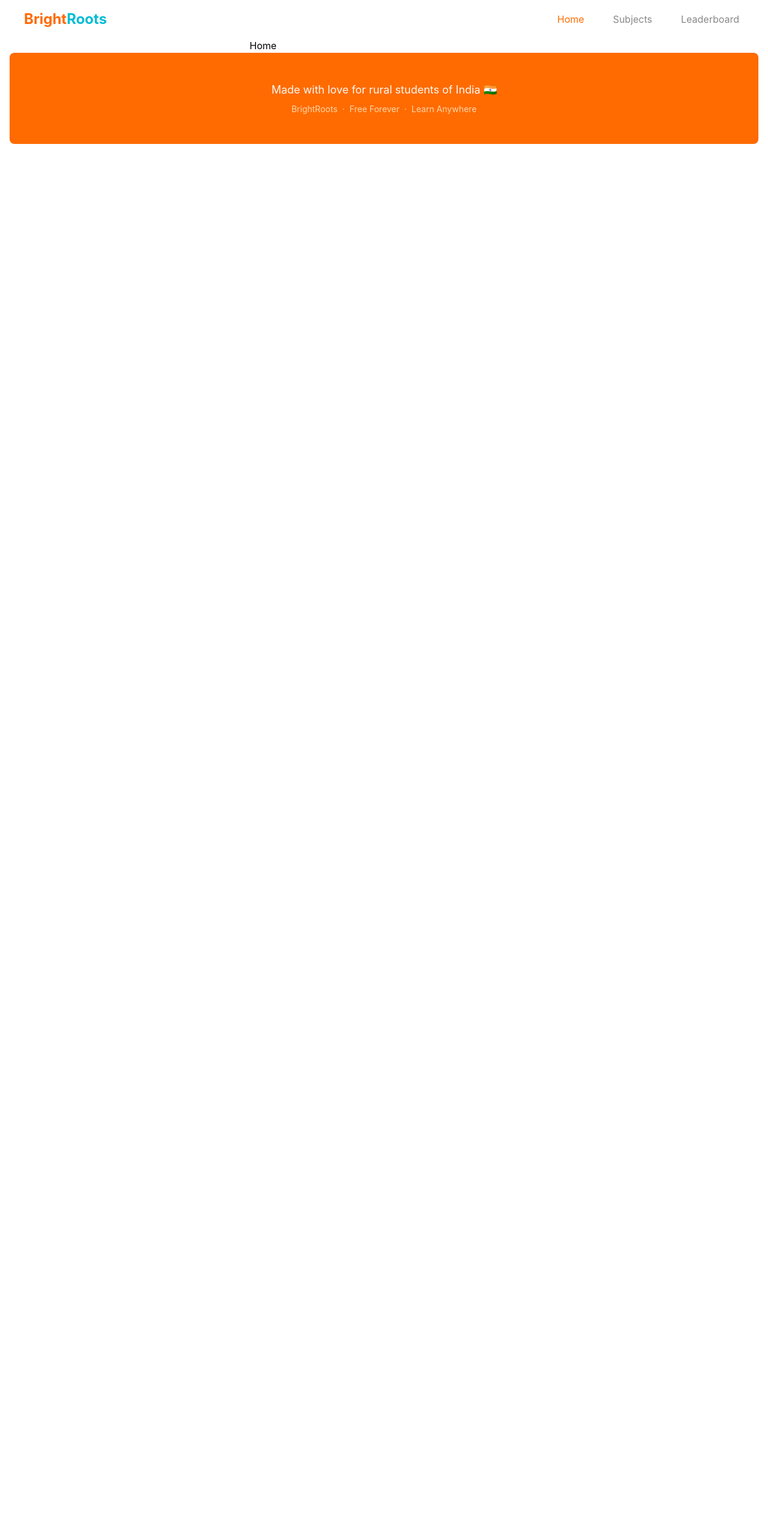
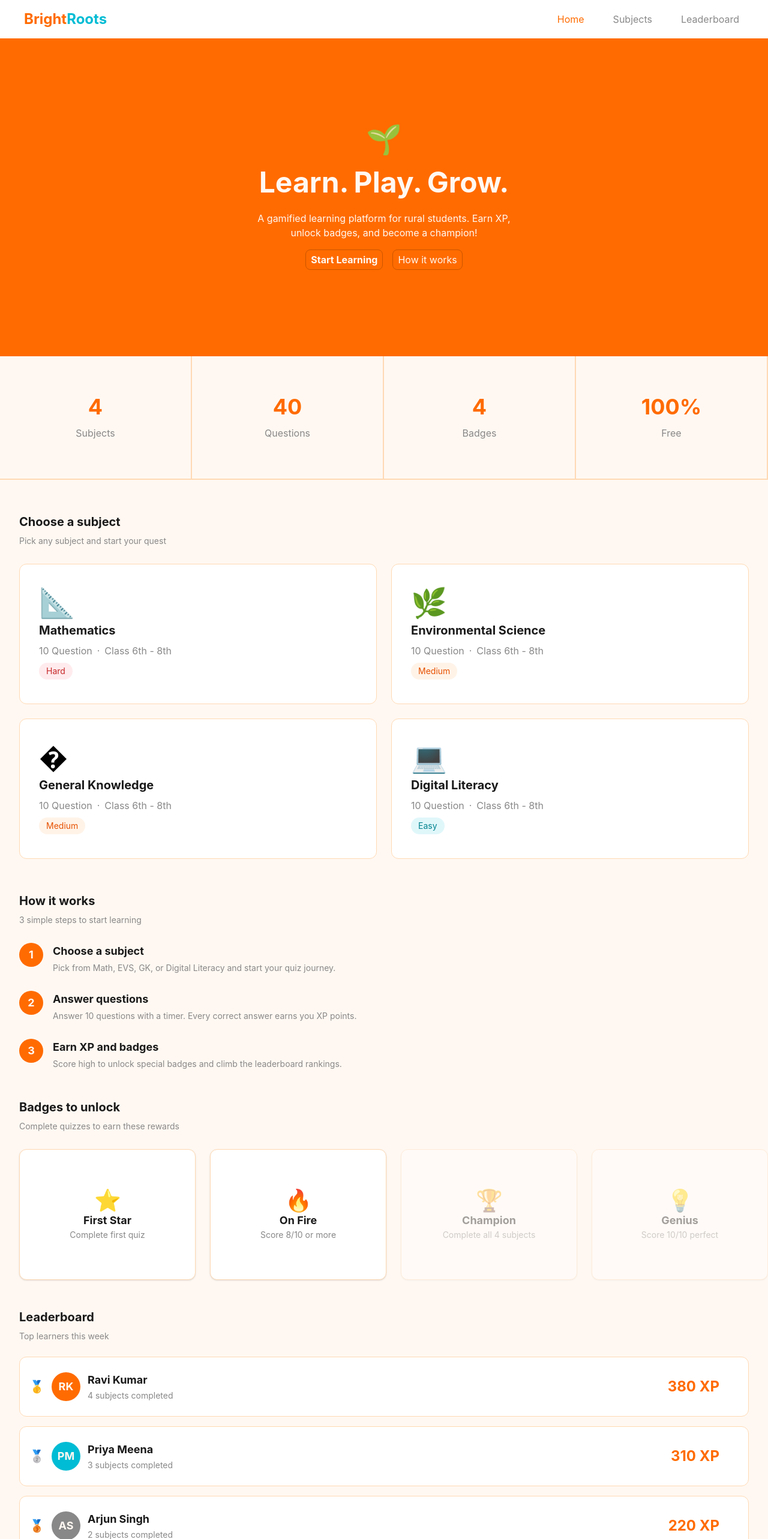
Before and after one commit to sadiksaifi9958/brightroots, a React (Vite) app: page / in a window 1280 px wide. Shown: the top 2566 px of the page at 60% size. Before the commit the page ends 800 px from the top, so only its background shows below. Built offline with nearby package versions, Linux system fonts and the light colour scheme.

Commit message:
add Home components

```diff
--- a/src/components/Footer.jsx
+++ b/src/components/Footer.jsx
@@ -2,7 +2,7 @@ function Footer() {
   return (
     <div className="bg-[#FF6B00] py-12 rounded-lg mx-4 mb-4">
       <div className="text-[#FFF8F2] text-lg text-center mb-2">
-        Made with love for rural students of India 🇮🇳
+        Made with ❤️ for rural students of India
       </div>
       <div className="text-orange-200 text-sm flex items-center gap-2 justify-center">
         <div>BrightRoots</div>
--- a/src/components/Navbar.jsx
+++ b/src/components/Navbar.jsx
@@ -8,7 +8,7 @@ function Navbar() {
   ];
 
   return (
-    <div className="flex items-center justify-between w-full h-16 px-10">
+    <div className="flex items-center justify-between w-full h-16 px-10 bg-white">
       <div className="flex items-center text-2xl font-bold">
         <span className="text-[#FF6B00]">Bright</span>
         <span className="text-[#00BCD4]">Roots</span>
--- a/src/layout/Layout.jsx
+++ b/src/layout/Layout.jsx
@@ -4,11 +4,9 @@ import { Outlet } from "react-router-dom";
 
 function Layout() {
   return (
-    <div>
+    <div className="bg-[#FFF8F2]">
       <Navbar />
-      <main className="max-w-md mx-auto">
-        <Outlet />
-      </main>
+      <Outlet />
       <Footer />
     </div>
   );
--- a/src/pages/Home.jsx
+++ b/src/pages/Home.jsx
@@ -1,5 +1,229 @@
 function Home() {
-  return <div>Home</div>;
+  const stats = [
+    { heading: "4", subtitle: "Subjects" },
+    { heading: "40", subtitle: "Questions" },
+    { heading: "4", subtitle: "Badges" },
+    { heading: "100%", subtitle: "Free" },
+  ];
+
+  const subjects = [
+    { name: "Mathematics", icon: "📐", difficulty: "Hard" },
+    { name: "Environmental Science", icon: "🌿", difficulty: "Medium" },
+    { name: "General Knowledge", icon: "�", difficulty: "Medium" },
+    { name: "Digital Literacy", icon: "💻", difficulty: "Easy" },
+  ];
+
+  const working = [
+    {
+      num: "1",
+      title: "Choose a subject",
+      subtitle:
+        "Pick from Math, EVS, GK, or Digital Literacy and start your quiz journey.",
+    },
+    {
+      num: "2",
+      title: "Answer questions",
+      subtitle:
+        "Answer 10 questions with a timer. Every correct answer earns you XP points.",
+    },
+    {
+      num: "3",
+      title: "Earn XP and badges",
+      subtitle:
+        "Score high to unlock special badges and climb the leaderboard rankings.",
+    },
+  ];
+
+  const badges = [
+    {
+      icon: "⭐",
+      title: "First Star",
+      subtitle: "Complete first quiz",
+      unlocked: true,
+    },
+    {
+      icon: "🔥",
+      title: "On Fire",
+      subtitle: "Score 8/10 or more",
+      unlocked: true,
+    },
+    {
+      icon: "🏆",
+      title: "Champion",
+      subtitle: "Complete all 4 subjects",
+      unlocked: false,
+    },
+    {
+      icon: "💡",
+      title: "Genius",
+      subtitle: "Score 10/10 perfect",
+      unlocked: false,
+    },
+  ];
+
+  const leaderboard = [
+    {
+      rank: "🥇",
+      avatar: "RK",
+      name: "Ravi Kumar",
+      completed: "4 subjects completed",
+      xp: "380 XP",
+      avatarbg: "#FF6B00",
+    },
+    {
+      rank: "🥈",
+      avatar: "PM",
+      name: "Priya Meena",
+      completed: "3 subjects completed",
+      xp: "310 XP",
+      avatarbg: "#00BCD4",
+    },
+    {
+      rank: "🥉",
+      avatar: "AS",
+      name: "Arjun Singh",
+      completed: "2 subjects completed",
+      xp: "220 XP",
+      avatarbg: "#888888",
+    },
+  ];
+
+  return (
+    <div className="w-full">
+      <div className="bg-[#FF6B00] py-36 flex flex-col gap-4 items-center w-full">
+        <span className="text-5xl">🌱</span>
+        <div className="flex items-center my-2 text-[#FFF8F2] text-5xl font-bold gap-2">
+          <div>Learn.</div>
+          <div>Play.</div>
+          <div>Grow.</div>
+        </div>
+        <div className="text-[#FFF8F2] text-center max-w-md text-md">
+          A gamified learning platform for rural students. Earn XP, unlock
+          badges, and become a champion!
+        </div>
+        <div className="flex items-center gap-4">
+          <button className="px-2 py-1 text-md text-[#FFF8F2] rounded-lg border border-[#cc5500] cursor-pointer font-bold active:translate-y-0.5 hover:shadow-md transition-all duration-200">
+            Start Learning
+          </button>
+          <button className="px-2 py-1 text-md text-[#FFF8F2] rounded-lg border border-[#cc5500] cursor-pointer active:translate-y-0.5 hover:shadow-md transition-all duration-200">
+            How it works
+          </button>
+        </div>
+      </div>
+      <div className="w-full grid grid-cols-4 gap-0 border-b-2 border-[#FFD9B3]">
+        {stats.map((stat) => (
+          <div className="flex flex-col items-center gap-3 border-r-2 border-[#FFD9B3] py-16">
+            <h1 className="text-4xl text-[#FF6B00] font-bold">
+              {stat.heading}
+            </h1>
+            <span className="text-md text-[#888888]">{stat.subtitle}</span>
+          </div>
+        ))}
+      </div>
+      <div className="w-full bg-[#FFF8F2] pt-2">
+        <div className="w-full flex flex-col gap-2 mt-12 px-4">
+          <h1 className="text-xl text-[#1A1A1A] font-bold pl-4">
+            Choose a subject
+          </h1>
+          <p className="text-sm text-[#888888] pl-4">
+            Pick any subject and start your quest
+          </p>
+          <div className="grid grid-cols-2 gap-6 mt-1 w-full items-center justify-center p-4">
+            {subjects.map((card) => (
+              <div className="w-full py-10 flex flex-col gap-2 items-start justify-center border border-[#FFD9B3] rounded-xl pl-8 bg-white hover:shadow-md transition-shadow duration-200">
+                <span className="text-5xl">{card.icon}</span>
+                <h1 className="text-xl text-[#1A1A1A] font-bold">
+                  {card.name}
+                </h1>
+                <p className="flex gap-2 text-[#888888]">
+                  <span>10 Question</span> &#183; <span>Class 6th - 8th</span>
+                </p>
+                <div
+                  className={
+                    card.difficulty === "Hard"
+                      ? "px-3 py-1 bg-[#FFEBEE] text-[#C62828] rounded-2xl text-sm"
+                      : card.difficulty === "Medium"
+                        ? "px-3 py-1 bg-[#FFF3E8] text-[#E65100] rounded-2xl text-sm"
+                        : "px-3 py-1 bg-[#E0F7FA] text-[#00838F] rounded-2xl text-sm"
+                  }
+                >
+                  {card.difficulty}
+                </div>
+              </div>
+            ))}
+          </div>
+        </div>
+
+        <div className="w-full flex flex-col gap-2 pl-8 mt-10">
+          <h1 className="text-xl text-[#1A1A1A] font-bold">How it works</h1>
+          <p className="text-sm text-[#888888]">
+            3 simple steps to start learning
+          </p>
+          {working.map((work) => (
+            <div className="flex gap-4 items-start mt-5">
+              <div className="text-lg font-bold text-[#FFF8F2] bg-[#FF6B00] h-10 w-10 rounded-full flex items-center justify-center">
+                {work.num}
+              </div>
+              <div className="flex flex-col gap-1 items-start">
+                <h1 className="text-[#1A1A1A] text-lg font-bold">
+                  {work.title}
+                </h1>
+                <p className="text-sm text-[#888888]">{work.subtitle}</p>
+              </div>
+            </div>
+          ))}
+        </div>
+
+        <div className="w-full flex flex-col gap-2 pl-8 mt-12">
+          <h1 className="text-xl text-[#1A1A1A] font-bold">Badges to unlock</h1>
+          <p className="text-sm text-[#888888]">
+            Complete quizzes to earn these rewards
+          </p>
+          <div className="flex items-center gap-6 justify-center mt-5 w-full">
+            {badges.map((badge) => (
+              <div
+                className={`flex flex-col items-center p-16 border border-[#FFD9B3] rounded-xl shadow-sm hover:shadow-md bg-white w-full transition-shadow duration-200 ${badge.unlocked ? "opacity-100" : "opacity-40"}`}
+              >
+                <span className="text-4xl">{badge.icon}</span>
+                <h1 className="text-lg text-[#1A1A1A] font-bold">
+                  {badge.title}
+                </h1>
+                <p className="text-sm text-[#888888]">{badge.subtitle}</p>
+              </div>
+            ))}
+          </div>
+        </div>
+        <div className="w-full flex flex-col gap-2 px-8 mt-12 mb-6">
+          <h1 className="text-xl text-[#1A1A1A] font-bold">Leaderboard</h1>
+          <p className="text-sm text-[#888888]">Top learners this week</p>
+          <div className="flex flex-col gap-4 mt-4">
+            {leaderboard.map((player) => (
+              <div className="w-full border border-[#FFD9B3] rounded-xl p-4 flex gap-4 bg-white py-6 items-center justify-between">
+                <div className="flex gap-3 items-center">
+                  <div className="text-xl">{player.rank}</div>
+                  <div
+                    style={{ backgroundColor: player.avatarbg }}
+                    className="w-12 h-12 flex items-center justify-center text-[#FFF8F2] text-lg font-bold rounded-full"
+                  >
+                    {player.avatar}
+                  </div>
+                  <div className="flex flex-col gap-0.5">
+                    <h1 className="text-lg font-bold text-[#1A1A1A]">
+                      {player.name}
+                    </h1>
+                    <p className="text-sm text-[#888888]">{player.completed}</p>
+                  </div>
+                </div>
+                <p className="text-2xl text-[#FF6B00] font-bold pr-8">
+                  {player.xp}
+                </p>
+              </div>
+            ))}
+          </div>
+        </div>
+      </div>
+    </div>
+  );
 }
 
 export default Home;
```
